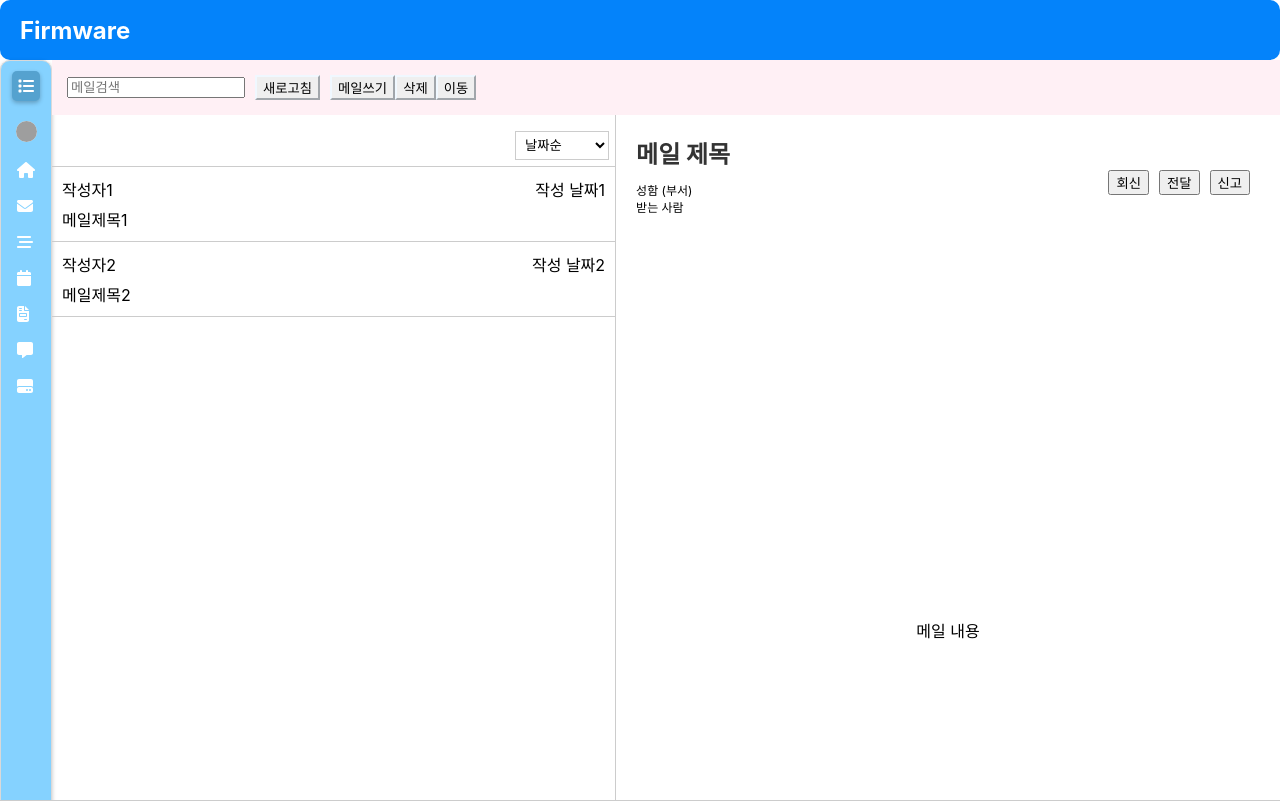
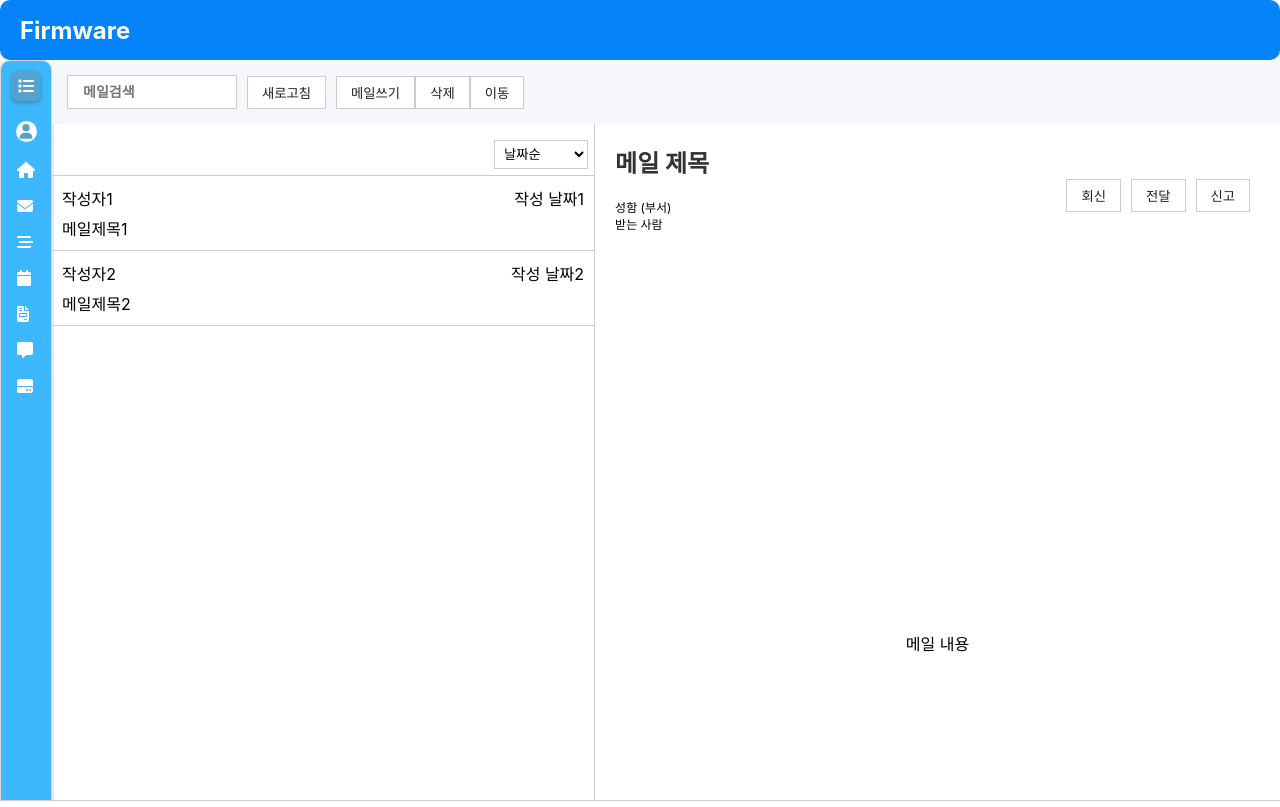
Before and after one commit to parkjongco/kedu_firmware_react, a React (Create React App) app: page /mailbox in a window 1280 px wide. Built offline with nearby package versions, Linux system fonts and the light colour scheme; grey boxes are pictures that could not be loaded.

Commit message:
메일함, 메일 작성 프론트 작업

```diff
--- a/src/components/Mailbox/CreateMail/CreateMail.jsx
+++ b/src/components/Mailbox/CreateMail/CreateMail.jsx
@@ -3,24 +3,28 @@ import axios from 'axios';
 import styles from './CreateMail.module.css';
 
 const CreateMail = () => {
-  const [to, setTo] = useState('');
-  const [subject, setSubject] = useState('');
-  const [message, setMessage] = useState('');
-  const [attachments, setAttachments] = useState([]);
+  const [to, setTo] = useState(''); // 받는사람
+  const [subject, setSubject] = useState(''); // 제목
+  const [message, setMessage] = useState(''); // 내용
+  const [attachments, setAttachments] = useState([]); // 파일첨부
 
   const handleAddAttachment = () => {
+    // '파일 첨부 버튼'을 클릭하면 첨부 리스트에 빈 항목을 추가한다.
     setAttachments([...attachments, '']);
   };
 
   const handleFileChange = (e, index) => {
+    // 파일이 변경되면 해당 파일을 첨부 리스트의 특정 인덱스에 업데이트
     const files = [...attachments];
     files[index] = e.target.files[0];
     setAttachments(files);
   };
 
-  const handleSubmit = async (e) => {
-    e.preventDefault();
+  const handleSubmit = async () => {
+    // async -> await 키워드를 사용하기위하여 필요
+    // -> 에러 핸들링을 간단하게 하기위함
 
+    // FormData 객체에 폼데이터를 추가하고 서버로 전송
     const formData = new FormData();
     formData.append('to', to);
     formData.append('subject', subject);
@@ -30,11 +34,8 @@ const CreateMail = () => {
     });
 
     try {
-      const response = await axios.post('/api/sendMail', formData, {
-        headers: {
-          'Content-Type': 'multipart/form-data'
-        }
-      });
+      //await : axios.post가 처리될때까지 기다린 후 response 변수에 할당(디버깅 목적)
+      const response = await axios.post(`http://192.168.1.36/files`, formData);
       alert('메일이 성공적으로 전송되었습니다.');
     } catch (error) {
       console.error('메일 전송 오류:', error);
@@ -45,21 +46,16 @@ const CreateMail = () => {
   return (
     <div className={styles.composeContainer}>
       <h2>메일 쓰기</h2>
-      <form onSubmit={handleSubmit}>
       <div className={styles.formGroup}>
         <label>받는사람</label>
-          <input
-            type="text"
-            value={to}
+        <input type="text" value={to}
           onChange={(e) => setTo(e.target.value)}
           required
         />
       </div>
       <div className={styles.formGroup}>
         <label>제목</label>
-          <input
-            type="text"
-            value={subject}
+        <input type="text" value={subject}
           onChange={(e) => setSubject(e.target.value)}
           required
         />
@@ -67,9 +63,7 @@ const CreateMail = () => {
       <div className={styles.formGroup}>
         <label>파일첨부</label>
         {attachments.map((attachment, index) => (
-            <input
-              key={index}
-              type="file"
+          <input key={index} type="file"
             onChange={(e) => handleFileChange(e, index)}
           />
         ))}
@@ -77,14 +71,12 @@ const CreateMail = () => {
       </div>
       <div className={styles.formGroup}>
         <label>내용</label>
-          <textarea
-            value={message}
+        <textarea value={message}
           onChange={(e) => setMessage(e.target.value)}
           required
         />
       </div>
-        <button type="submit" className={styles.submitButton}>보내기</button>
-      </form>
+      <button type="button" onClick={handleSubmit} className={styles.submitButton}>보내기</button>
     </div>
   );
 };
--- a/src/components/Mailbox/MailContent/MailContent.module.css
+++ b/src/components/Mailbox/MailContent/MailContent.module.css
@@ -14,13 +14,13 @@
     padding: 20px;
     height: 900px;
     flex-shrink: 0;
-    margin-bottom: 20px; /* 메일 간의 간격 설정 */
-    border-bottom: 1px solid #ccc; /* 각 메일의 구분을 위한 하단 경계선 */
+    margin-bottom: 20px; /* 메일 간의 간격 */
+    border-bottom: 1px solid #ccc;
 }
 
 .mail h2 {
-    margin: 0; /* 기본 마진 제거 */
-    padding: 0; /* 기본 패딩 제거 */
+    margin: 0;
+    padding: 0;
     align-self: flex-start; /* 좌측 정렬 */
 }
 
@@ -28,7 +28,7 @@
 
 .contentHeader{
     display: flex;
-    margin-bottom: 10px; /* 헤더와 내용 간의 간격 설정 */
+    margin-bottom: 10px;
 }
 
 .contentInfo{
@@ -47,12 +47,39 @@
 
 .contentButtons button {
     margin-right: 10px;
+    border: solid 1px #ccc;
+    padding: 6px 14px;
+    color: #1e1e23;
+    background-color: #ffffff;
+     /* 부드러운 전환 효과를 주기위한 코드 */
+    transition: border-color 0.3s, background-color 0.3s, color 0.3s, font-weight 0.3s;
+    cursor: pointer;
 }
+
+
+.contentButtons button:hover {
+    background-color: #e0e0e0;
+    border-color: #b0b0b0;
+}
+
+
+.contentButtons button:focus,
+.contentButtons button:active{
+    border-color: #3db8ff;
+    background-color: #ffffff;
+    font-weight: bold;
+    color: #3db8ff;
+    outline: none;
+
+}
+
+
+
 
 .mailContent {
     display: flex;
     justify-content: center;
     align-items: center;
     flex-grow: 1; /* 나머지 공간을 채움 */
-    text-align: center; /* 텍스트 중앙 정렬 */
+    text-align: center;
 }
--- a/src/components/Mailbox/MailListActions/MailListActions.jsx
+++ b/src/components/Mailbox/MailListActions/MailListActions.jsx
@@ -6,7 +6,7 @@ const MailListActions = () => {
 
     return (
         <div className={styles.mailListActions}>
-            <input type="text" placeholder="메일검색" />
+            <input type="text" className={styles.searchInput} placeholder="메일검색" autoComplete="off" maxLength="100" />
 
             <button className={styles.refreshButton}>새로고침</button>
             <button className={styles.actionButtons} onClick={()=>{navi('compose')}}>메일쓰기</button>
--- a/src/components/Mailbox/MailListActions/MailListActions.module.css
+++ b/src/components/Mailbox/MailListActions/MailListActions.module.css
@@ -4,17 +4,51 @@
     align-items: center;
 }
 
-.mailListActions input {
+.searchInput{
     width: 170px;
+    /* border-radius: 10px; */
+    border:solid 1px #ccc;
+    box-sizing: border-box;
+    margin-right: 10px;
+    padding: 6px 0 6px 15px;
+    line-height: 20px;
 
-    margin-right: 10px;
+    font-size: 14px;
+    font-weight: bold;
+    color:#1e1e23;
 
 }
 
-.mailListActions button{
-    border-color: aliceblue;
+.searchInput:focus {
+    border-color: #007BFF;
+    box-shadow: 0 0 5px rgba(0, 123, 255, 0.5);
+    outline: none;
 }
 
-.refreshButton{
+.mailListActions button {
+    border: solid 1px #ccc;
+    padding: 6px 14px;
+    color: #1e1e23;
+    background-color: #ffffff;
+     /* 부드러운 전환 효과를 주기위한 코드 */
+    transition: border-color 0.3s, background-color 0.3s, color 0.3s, font-weight 0.3s;
+    cursor: pointer;
+}
+
+.mailListActions button:hover {
+    background-color: #e0e0e0;
+    border-color: #b0b0b0;
+}
+
+.mailListActions button:focus,
+.mailListActions button:active {
+    border-color: #3db8ff;
+    background-color: #ffffff;
+    font-weight: bold;
+    color: #3db8ff;
+    outline: none;
+}
+
+.refreshButton {
     margin-right: 10px;
 }
--- a/src/components/Mailbox/MailboxLayout/MailboxLayout.jsx
+++ b/src/components/Mailbox/MailboxLayout/MailboxLayout.jsx
@@ -1,5 +1,6 @@
 import Header from '../../Header/Header';
-import SideBar from '../../Jongho/SideBar';
+import SideBar from '../../Sidebar/Sidebar';
+
 import CreateMail from '../CreateMail/CreateMail';
 import MailContent from '../MailContent/MailContent';
 import MailList from '../MailList/MailList';
--- a/src/components/Mailbox/MailboxLayout/MailboxLayout.module.css
+++ b/src/components/Mailbox/MailboxLayout/MailboxLayout.module.css
@@ -22,7 +22,7 @@
 .mailListActions {
     width: 100%;
     padding: 15px;
-    background-color: #FFF0F5;
+    background-color: #f6f7fa;
     flex-shrink: 0;
 }
 
--- a/src/components/Sidebar/Sidebar.jsx
+++ b/src/components/Sidebar/Sidebar.jsx
@@ -41,7 +41,7 @@ export default function SideBar({ profile_src = "", username, useremail }) {
                         </div>
                         <div className={styles.list_item}>
                             <FontAwesomeIcon icon={faEnvelope} />
-                            {toggle && <a href="메일" className={styles.link}>메일</a>}
+                            {toggle && <a href="http://localhost:3000/mailbox" className={styles.link}>메일</a>}
                         </div>
                         <div className={styles.list_item}>
                             <FontAwesomeIcon icon={faBarsStaggered} />
```
Lines whose indentation alone changed are shown as unchanged.
